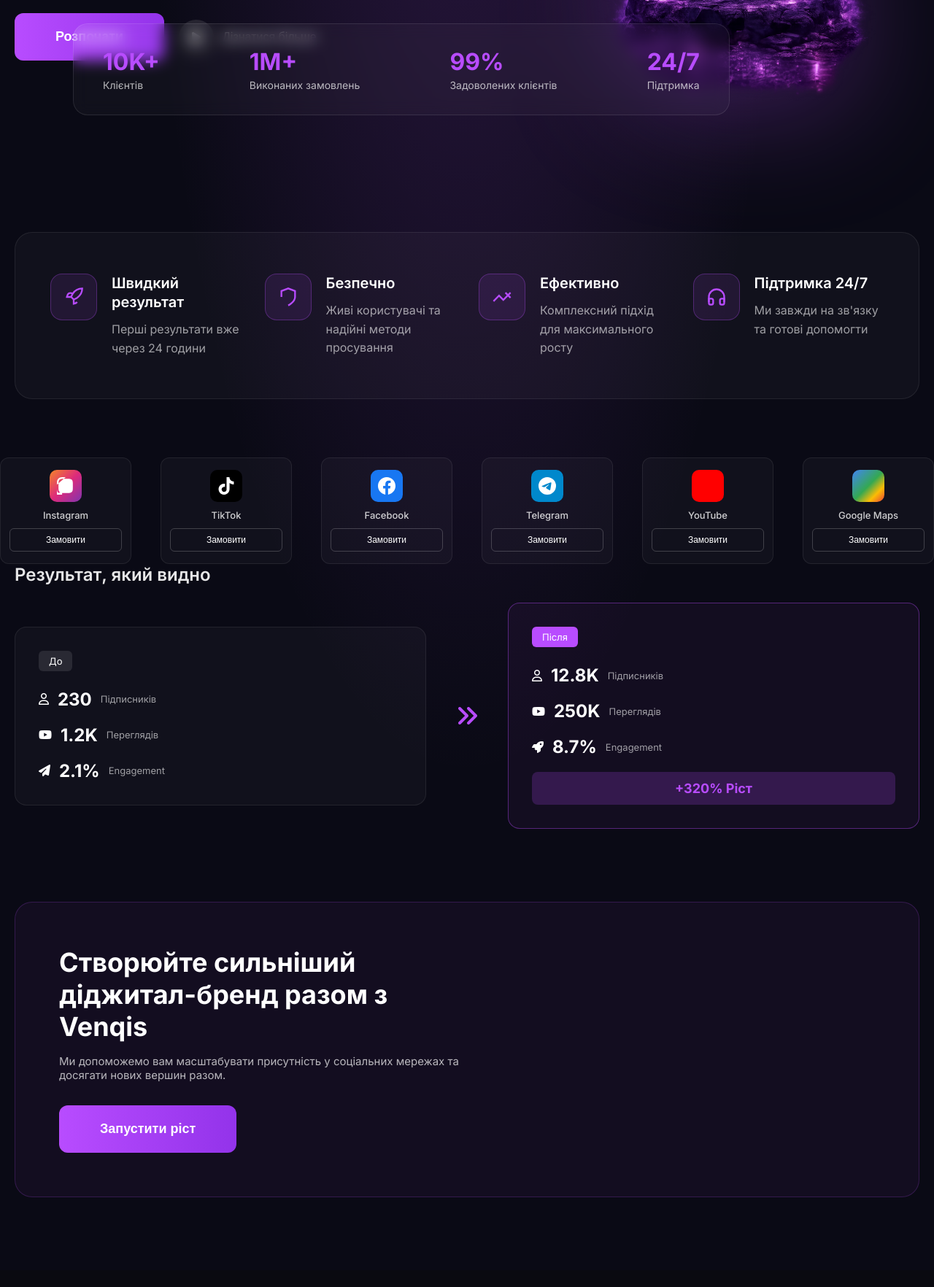
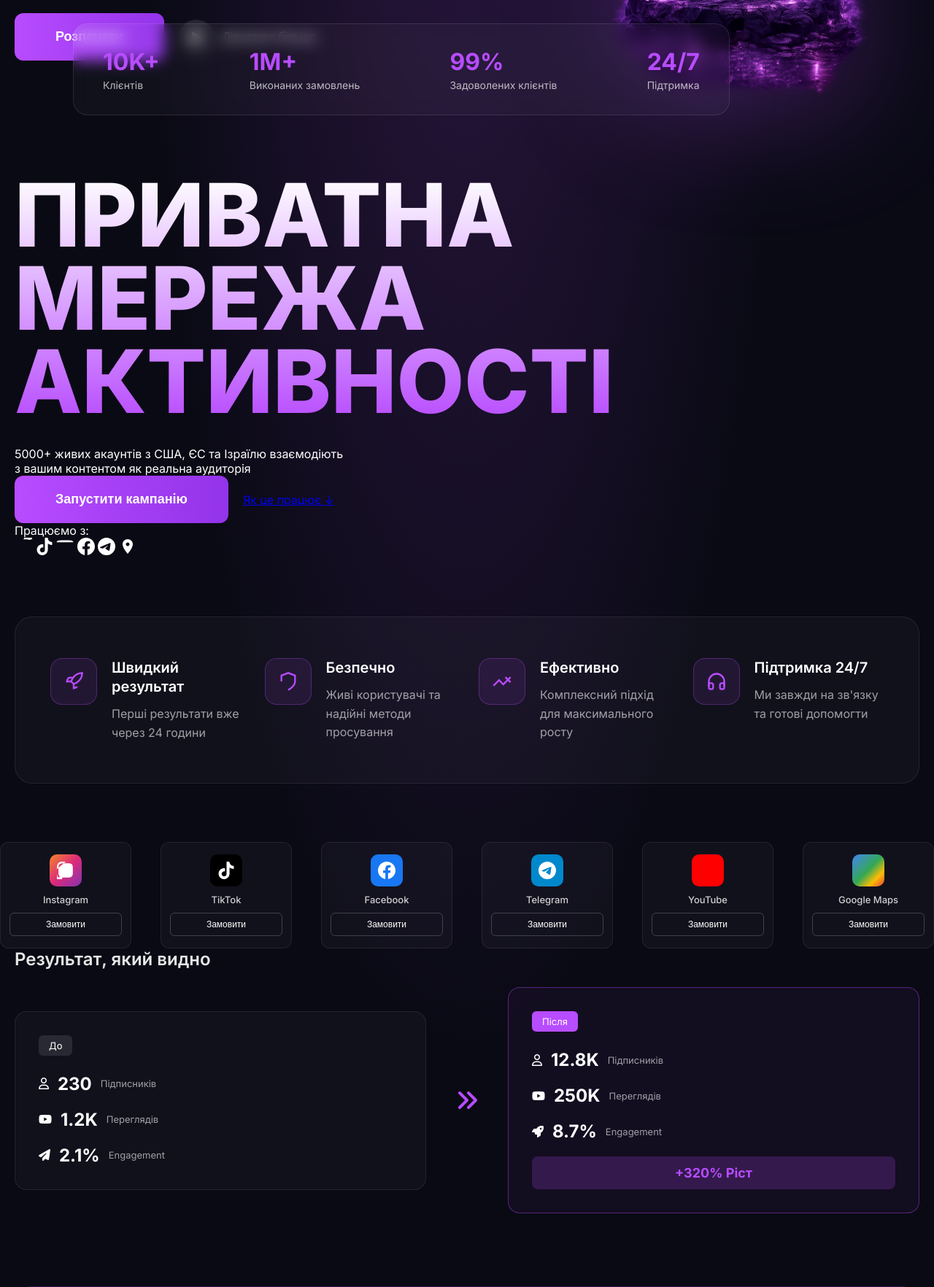
Before and after one commit to Loragert/venqis, a FastAPI app: page / in a window 1280 px wide. Shown: the part 558-2322 px from the top of the page at 73% size. Before the commit the page ends 2199 px from the top, so only its background shows below. Run offline with FastAPI, Linux system fonts and the light colour scheme.

Commit message:
Update index.html

```diff
--- a/templates/index.html
+++ b/templates/index.html
@@ -93,6 +93,42 @@
             </div>
         </div>
     </section>
+
+<!-- ===== HERO SECTION ===== -->
+    <section class="hero" id="hero">
+        <div class="hero-bg-grid"></div>
+        <div class="container">
+            <div class="hero-content">
+                <h1 class="hero-title" data-lang="hero_title">
+                    ПРИВАТНА МЕРЕЖА<br>АКТИВНОСТІ
+                </h1>
+                <p class="hero-subtitle" data-lang="hero_subtitle">
+                    5000+ живих акаунтів з США, ЄС та Ізраїлю взаємодіють<br>
+                    з вашим контентом як реальна аудиторія
+                </p>
+                <div class="hero-actions">
+                    <button class="btn-primary" data-lang="btn_launch">
+                        Запустити кампанію
+                    </button>
+                    <a href="#how-it-works" class="btn-secondary" data-lang="btn_how_it_works">
+                        Як це працює ↓
+                    </a>
+                </div>
+                <div class="hero-platforms">
+                    <span class="platforms-label" data-lang="works_with">Працюємо з:</span>
+                    <div class="platforms-icons">
+                        <svg width="24" height="24" viewBox="0 0 24 24" fill="none"><path d="M12 2.163c3.204 0 3.584.012 4.85.07 3.252.148 4.771 1.691 4.919.058 1.265.069 1.645.069 4.849 0 3.205-.012 3.584-.069 4.849-.149 3.225-1.664 4.771-4.919 4.919-1.266.058-1.644.07-4.85.07-3.204 0-3.584-.012-4.849-.07-3.26-.149-4.771-1.699-4.919-4.92-.058-1.265-.07-1.644-.07-4.849 0-3.204.013-3.583.07-4.849.149-3.227 1.664-4.771 4.919-4.919 1.266-.057 1.645-.069 4.849-.069zM12 0C8.741 0 8.333.014 7.053.072 2.695.272.273 2.69.073 7.052.014 8.333 0 8.741 0 12c0 3.259.014 3.668.072 4.948.2 4.358 2.618 6.78 6.98C8.333 23.986 8.741 24 12 24c3.259 0 3.668-.014 4.948-.072 4.354-.2 6.782-2.618 6.979-6.98.059-1.28.073-1.689.073-4.948 0-3.259-.014-3.667-.072-4.947-.196-4.354-2.617-6.78-6.979-6.98C15.668.014 15.259 0 12 0zm0 5.838a6.162 6.162 0 100 12.324 6.162 6.162 0 000-12.324zM12 16a4 4 0 110-8 4 4 0 010 8zm6.406-11.845a1.44 1.44 0 100 2.881 1.44 0 000-2.881z" fill="currentColor"/></svg>
+                        <svg width="24" height="24" viewBox="0 0 24 24" fill="none"><path d="M12.525.02c1.31-.02 2.61-.01 3.91-.02.08 1.53.63 3.09 1.75 4.17 1.12 1.11 2.7 1.62 4.24 1.79v4.03c-1.44-.05-2.89-.35-4.2-.97-.57-.26-1.1-.59-1.62-.93-.01 2.92.01 5.84-.02 8.75-.08 1.4-.54 2.79-1.35 3.94-1.31 1.92-3.58 3.17-5.91 3.21-1.43.08-2.86-.31-4.08-1.03-2.02-1.19-3.44-3.37-3.65-5.71-.02-.5-.03-1-.01-1.49.18-1.9 1.12-3.72 2.58-4.96 1.66-1.44 3.98-2.13 6.15-1.72.02 1.48-.04 2.96-.04 4.44-.99-.32-2.15-.23-3.02.37-.63.41-1.11 1.04-1.36 1.75-.21.51-.15 1.07-.14 1.61.24 1.64 1.82 3.02 3.5 2.87 1.12-.01 2.19-.66 2.77-1.61.19-.33.4-.67.41-1.06.1-1.79.06-3.57.07-5.36.01-4.03-.01-8.05.02-12.07z" fill="currentColor"/></svg>
+                        <svg width="24" height="24" viewBox="0 0 24 24" fill="none"><path d="M23.498 6.186a3.016 3.016 0 00-2.122-2.136C19.505 3.545 12 3.545 12 3.545s-7.505 0-9.377.505A3.017 3.017 0 00.502 6.186C0 8.07 0 12s0 3.93.502 5.814a3.016 3.016 0 002.122 2.136c1.871.505 9.376.505 9.376.505s7.505 0 9.377-.505a3.015 3.015 0 002.122-2.136C24 15.93 24 12 24 12s0-3.93-.502-5.814zM9.545 15.568V8.432L15.818 12l-6.273 3.568z" fill="currentColor"/></svg>
+                        <svg width="24" height="24" viewBox="0 0 24 24" fill="none"><path d="M24 12.073c0-6.627-5.373-12-12-12s-12 5.373-12 12c0 5.99 4.388 10.954 10.125 11.854v-8.385H7.078v-3.47h3.047V9.43c0-3.007 1.792-4.669 4.533-4.669 1.312 0 2.686.235 2.686.235v2.953H15.83c-1.491 0-1.956.925-1.956 1.874v2.25h3.328l-.532 3.47h-2.796v8.385C19.612 23.027 24 18.062 24 12.073z" fill="currentColor"/></svg>
+                        <svg width="24" height="24" viewBox="0 0 24 24" fill="none"><path d="M11.944 0A12 12 0 000 12a12 12 0 0012 12 12 12 0 0012-12A12 12 0 0012 0zm4.962 7.224c.1-.002.321.023.465.14a.506.506 0 01.171.325c.016.093.036.306.02.472-.18 1.88-.962 6.477-1.36 8.563-.17.87-.494 1.16-.82 1.18-.698.03-1.205-.463-1.87-.906-1.04-.676-1.63-1.1-2.64-1.763-.98-.64-.344-1.002.214-1.586.145-.15 2.68-2.457 2.73-2.666.02-.06.04-.19-.04-.26-.08-.07-.18-.04-.26-.02-.12.05-1.95 1.24-5.51 3.65-.51.35-1.03.5-1.5.48-.49-.01-1.42-.28-2.11-.51-.85-.29-1.53-.45-1.47-.94.03-.26.38-.53 1.06-.8 4.15-1.8 6.93-3 8.32-3.59 3.98-1.68 4.8-1.98 5.35-1.99z" fill="currentColor"/></svg>
+                        <svg width="24" height="24" viewBox="0 0 24 24" fill="none"><path d="M12 2C8.13 2 5 5.13 5 9c0 5.25 7 13 7 13s7-7.75 7-13c0-3.87-3.13-7-7-7zm0 9.5c-1.38 0-2.5-1.12-2.5-2.5s1.12-2.5 2.5-2.5 2.5 1.12 2.5 2.5-1.12 2.5-2.5 2.5z" fill="currentColor"/></svg>
+                    </div>
+                </div>
+            </div>
+        </div>
+    </section>
+<!-- ===== END HERO ===== -->
     <!-- БЛОК ПЕРЕВАГ -->
     <section class="features-section">
         <div class="container">
```
